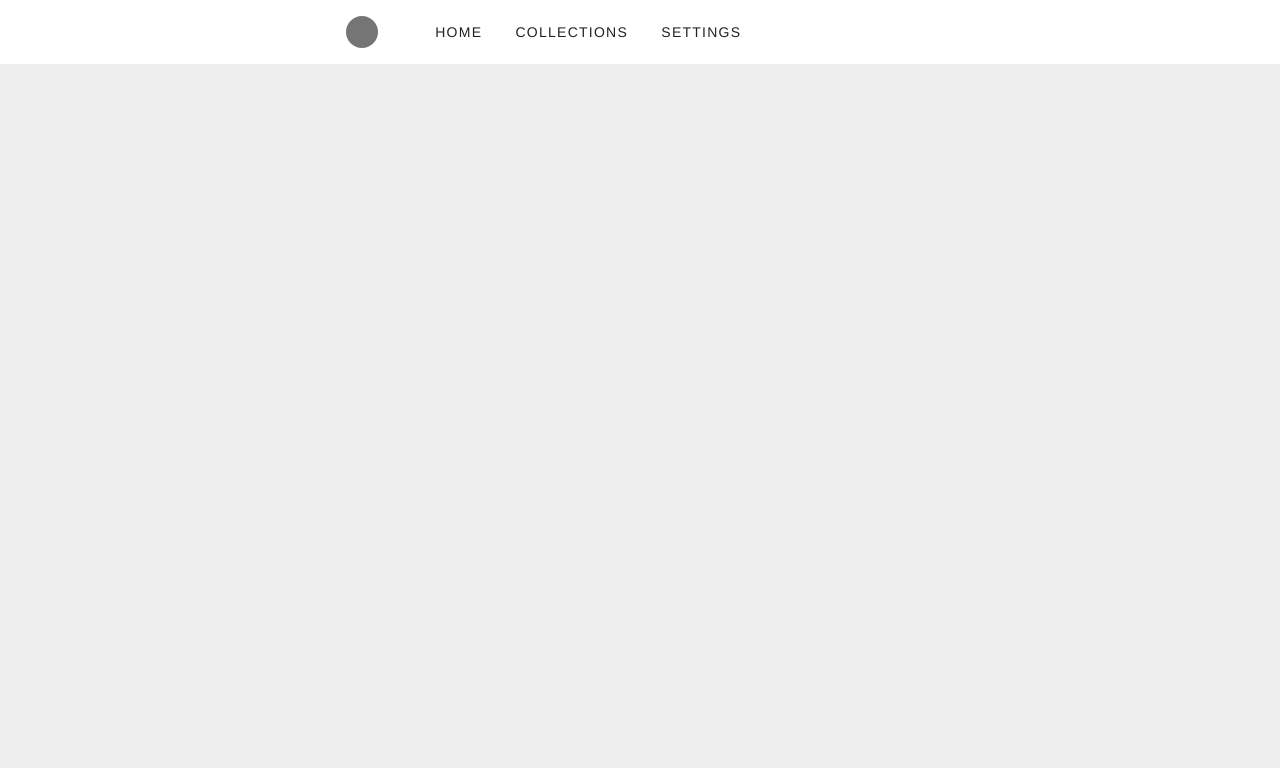
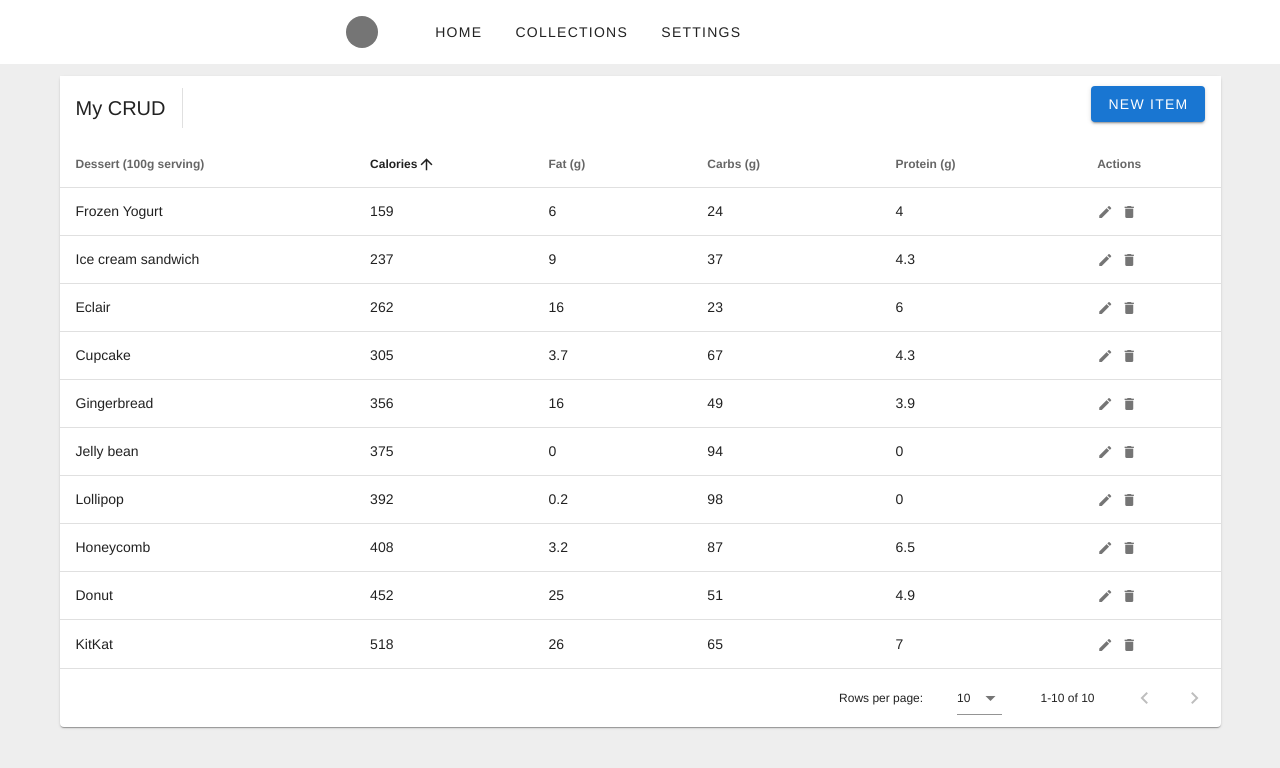
Before and after one commit to barisicm/collector, a Vue app in the folder frontend/: page /#/settings in a window 1280 px wide. Shown: the top 768 px of the page. Built offline with nearby package versions, Linux system fonts and the light colour scheme.

Commit message:
FEAT: start work on adding new collection

```diff
--- a/frontend/src/views/CollectionsListView.vue
+++ b/frontend/src/views/CollectionsListView.vue
@@ -1,6 +1,5 @@
 <template>
-	<v-container >
-
+	<v-container>
 		<v-row>
 			<v-col class="col-md-4 offset-md-3">
 				<h2>Song collections</h2>
@@ -40,6 +39,51 @@
 				</v-sheet>
 			</v-col>
 		</v-row>
+		<!-- Component for adding a new collection -->
+		<v-row>
+			<v-col class="col-sm-8 col-md-6 offset-md-3">
+				<v-text-field
+						label="Collection Name"
+						v-model="collectionName"
+						hide-details=true
+				></v-text-field>
+			</v-col>
+
+			<v-col class="col-sm-8 col-md-4 offset-md-3">
+				<v-text-field
+						label="Search Songs"
+						v-model="collectionSearch"
+						hide-details=true
+				></v-text-field>
+			</v-col>
+			<v-col class="col-sm-4 col-md-2">
+				<v-select
+						:items="type"
+						label="by"
+						v-model="searchType"
+						hide-details=true
+				></v-select>
+			</v-col>
+			<v-col class="col-sm-8 col-md-6 offset-md-3">
+				<v-data-table
+						:headers="songListHeaders"
+						:items="songListData"
+						:items-per-page="20"
+						class="elevation-1"
+						hide-default-footer
+				>
+					<template v-slot:[`item.actions`]="{ item }">
+						<v-icon
+								small
+								class="mr-2"
+								@click="addItem(item)"
+						>
+							mdi-plus
+						</v-icon>
+					</template>
+				</v-data-table>
+			</v-col>
+		</v-row>
 	</v-container>
 </template>
 
@@ -52,6 +96,16 @@
 	name: "CollectionsView",
 	data() {
 		return {
+			songListHeaders: [
+				{ text: 'Name',	value: 'name',  sortable: false },
+				{ text: 'Artist',	value: 'artist',  sortable: false },
+				{ text: 'Actions',	value: 'actions',  sortable: false },
+			],
+			songListData: [{
+				id: 1,
+				name: "Neko ime",
+				artist: "Umjetnik"
+			}],
 			searchField: "",
 			searchType: "",
 			type: ["Name"],
@@ -67,6 +121,9 @@
 	methods: {
 		clickRow(event, item) {
 			this.$router.push({ name: 'collection', query: { id: item.item.id }})
+		},
+		addItem(item) {
+			console.log(item)
 		}
 	},
 	computed: {
--- a/frontend/src/views/SettingsView.vue
+++ b/frontend/src/views/SettingsView.vue
@@ -1,10 +1,333 @@
 <template>
-	<v-container></v-container>
+	<v-container>
+		<template>
+			<v-data-table
+					:headers="headers"
+					:items="desserts"
+					sort-by="calories"
+					class="elevation-1"
+			>
+				<template v-slot:top>
+					<v-toolbar
+							flat
+					>
+						<v-toolbar-title>My CRUD</v-toolbar-title>
+						<v-divider
+								class="mx-4"
+								inset
+								vertical
+						></v-divider>
+						<v-spacer></v-spacer>
+						<v-dialog
+								v-model="dialog"
+								max-width="500px"
+						>
+							<template v-slot:activator="{ on, attrs }">
+								<v-btn
+										color="primary"
+										dark
+										class="mb-2"
+										v-bind="attrs"
+										v-on="on"
+								>
+									New Item
+								</v-btn>
+							</template>
+							<v-card>
+								<v-card-title>
+									<span class="text-h5">{{ formTitle }}</span>
+								</v-card-title>
+
+								<v-card-text>
+									<v-container>
+										<v-row>
+											<v-col
+													cols="12"
+													sm="6"
+													md="4"
+											>
+												<v-text-field
+														v-model="editedItem.name"
+														label="Dessert name"
+												></v-text-field>
+											</v-col>
+											<v-col
+													cols="12"
+													sm="6"
+													md="4"
+											>
+												<v-text-field
+														v-model="editedItem.calories"
+														label="Calories"
+												></v-text-field>
+											</v-col>
+											<v-col
+													cols="12"
+													sm="6"
+													md="4"
+											>
+												<v-text-field
+														v-model="editedItem.fat"
+														label="Fat (g)"
+												></v-text-field>
+											</v-col>
+											<v-col
+													cols="12"
+													sm="6"
+													md="4"
+											>
+												<v-text-field
+														v-model="editedItem.carbs"
+														label="Carbs (g)"
+												></v-text-field>
+											</v-col>
+											<v-col
+													cols="12"
+													sm="6"
+													md="4"
+											>
+												<v-text-field
+														v-model="editedItem.protein"
+														label="Protein (g)"
+												></v-text-field>
+											</v-col>
+										</v-row>
+									</v-container>
+								</v-card-text>
+
+								<v-card-actions>
+									<v-spacer></v-spacer>
+									<v-btn
+											color="blue darken-1"
+											text
+											@click="close"
+									>
+										Cancel
+									</v-btn>
+									<v-btn
+											color="blue darken-1"
+											text
+											@click="save"
+									>
+										Save
+									</v-btn>
+								</v-card-actions>
+							</v-card>
+						</v-dialog>
+						<v-dialog v-model="dialogDelete" max-width="500px">
+							<v-card>
+								<v-card-title class="text-h5">Are you sure you want to delete this item?</v-card-title>
+								<v-card-actions>
+									<v-spacer></v-spacer>
+									<v-btn color="blue darken-1" text @click="closeDelete">Cancel</v-btn>
+									<v-btn color="blue darken-1" text @click="deleteItemConfirm">OK</v-btn>
+									<v-spacer></v-spacer>
+								</v-card-actions>
+							</v-card>
+						</v-dialog>
+					</v-toolbar>
+				</template>
+				<template v-slot:[`item.actions`]="{ item }">
+					<v-icon
+							small
+							class="mr-2"
+							@click="editItem(item)"
+					>
+						mdi-pencil
+					</v-icon>
+					<v-icon
+							small
+							@click="deleteItem(item)"
+					>
+						mdi-delete
+					</v-icon>
+				</template>
+				<template v-slot:no-data>
+					<v-btn
+							color="primary"
+							@click="initialize"
+					>
+						Reset
+					</v-btn>
+				</template>
+			</v-data-table>
+		</template>
+	</v-container>
 </template>
 
 <script>
 export default {
-	name: "SettingsView.vue"
+	data: () => ({
+		dialog: false,
+		dialogDelete: false,
+		headers: [
+			{
+				text: 'Dessert (100g serving)',
+				align: 'start',
+				sortable: false,
+				value: 'name',
+			},
+			{ text: 'Calories', value: 'calories' },
+			{ text: 'Fat (g)', value: 'fat' },
+			{ text: 'Carbs (g)', value: 'carbs' },
+			{ text: 'Protein (g)', value: 'protein' },
+			{ text: 'Actions', value: 'actions', sortable: false },
+		],
+		desserts: [],
+		editedIndex: -1,
+		editedItem: {
+			name: '',
+			calories: 0,
+			fat: 0,
+			carbs: 0,
+			protein: 0,
+		},
+		defaultItem: {
+			name: '',
+			calories: 0,
+			fat: 0,
+			carbs: 0,
+			protein: 0,
+		},
+	}),
+
+	computed: {
+		formTitle () {
+			return this.editedIndex === -1 ? 'New Item' : 'Edit Item'
+		},
+	},
+
+	watch: {
+		dialog (val) {
+			val || this.close()
+		},
+		dialogDelete (val) {
+			val || this.closeDelete()
+		},
+	},
+
+	created () {
+		this.initialize()
+	},
+
+	methods: {
+		initialize () {
+			this.desserts = [
+				{
+					name: 'Frozen Yogurt',
+					calories: 159,
+					fat: 6.0,
+					carbs: 24,
+					protein: 4.0,
+				},
+				{
+					name: 'Ice cream sandwich',
+					calories: 237,
+					fat: 9.0,
+					carbs: 37,
+					protein: 4.3,
+				},
+				{
+					name: 'Eclair',
+					calories: 262,
+					fat: 16.0,
+					carbs: 23,
+					protein: 6.0,
+				},
+				{
+					name: 'Cupcake',
+					calories: 305,
+					fat: 3.7,
+					carbs: 67,
+					protein: 4.3,
+				},
+				{
+					name: 'Gingerbread',
+					calories: 356,
+					fat: 16.0,
+					carbs: 49,
+					protein: 3.9,
+				},
+				{
+					name: 'Jelly bean',
+					calories: 375,
+					fat: 0.0,
+					carbs: 94,
+					protein: 0.0,
+				},
+				{
+					name: 'Lollipop',
+					calories: 392,
+					fat: 0.2,
+					carbs: 98,
+					protein: 0,
+				},
+				{
+					name: 'Honeycomb',
+					calories: 408,
+					fat: 3.2,
+					carbs: 87,
+					protein: 6.5,
+				},
+				{
+					name: 'Donut',
+					calories: 452,
+					fat: 25.0,
+					carbs: 51,
+					protein: 4.9,
+				},
+				{
+					name: 'KitKat',
+					calories: 518,
+					fat: 26.0,
+					carbs: 65,
+					protein: 7,
+				},
+			]
+		},
+
+		editItem (item) {
+			this.editedIndex = this.desserts.indexOf(item)
+			this.editedItem = Object.assign({}, item)
+			this.dialog = true
+		},
+
+		deleteItem (item) {
+			this.editedIndex = this.desserts.indexOf(item)
+			this.editedItem = Object.assign({}, item)
+			this.dialogDelete = true
+		},
+
+		deleteItemConfirm () {
+			this.desserts.splice(this.editedIndex, 1)
+			this.closeDelete()
+		},
+
+		close () {
+			this.dialog = false
+			this.$nextTick(() => {
+				this.editedItem = Object.assign({}, this.defaultItem)
+				this.editedIndex = -1
+			})
+		},
+
+		closeDelete () {
+			this.dialogDelete = false
+			this.$nextTick(() => {
+				this.editedItem = Object.assign({}, this.defaultItem)
+				this.editedIndex = -1
+			})
+		},
+
+		save () {
+			if (this.editedIndex > -1) {
+				Object.assign(this.desserts[this.editedIndex], this.editedItem)
+			} else {
+				this.desserts.push(this.editedItem)
+			}
+			this.close()
+		},
+	},
 }
 </script>
 
--- a/frontend/src/views/SongView.vue
+++ b/frontend/src/views/SongView.vue
@@ -133,13 +133,10 @@
 	methods: {
 		updateOrSave() {
 			this.form.disabled = !this.form.disabled
-
-			let localSongObject = {}
-			Object.assign(localSongObject, this.song)
-			if ('id' in localSongObject) {
+			if (Object.prototype.hasOwnProperty.call(this.form.song, "id")) {
+				this.update()
+			} else {
 				this.save()
-			} else {
-				this.update()
 			}
 		},
 		save() {
```
